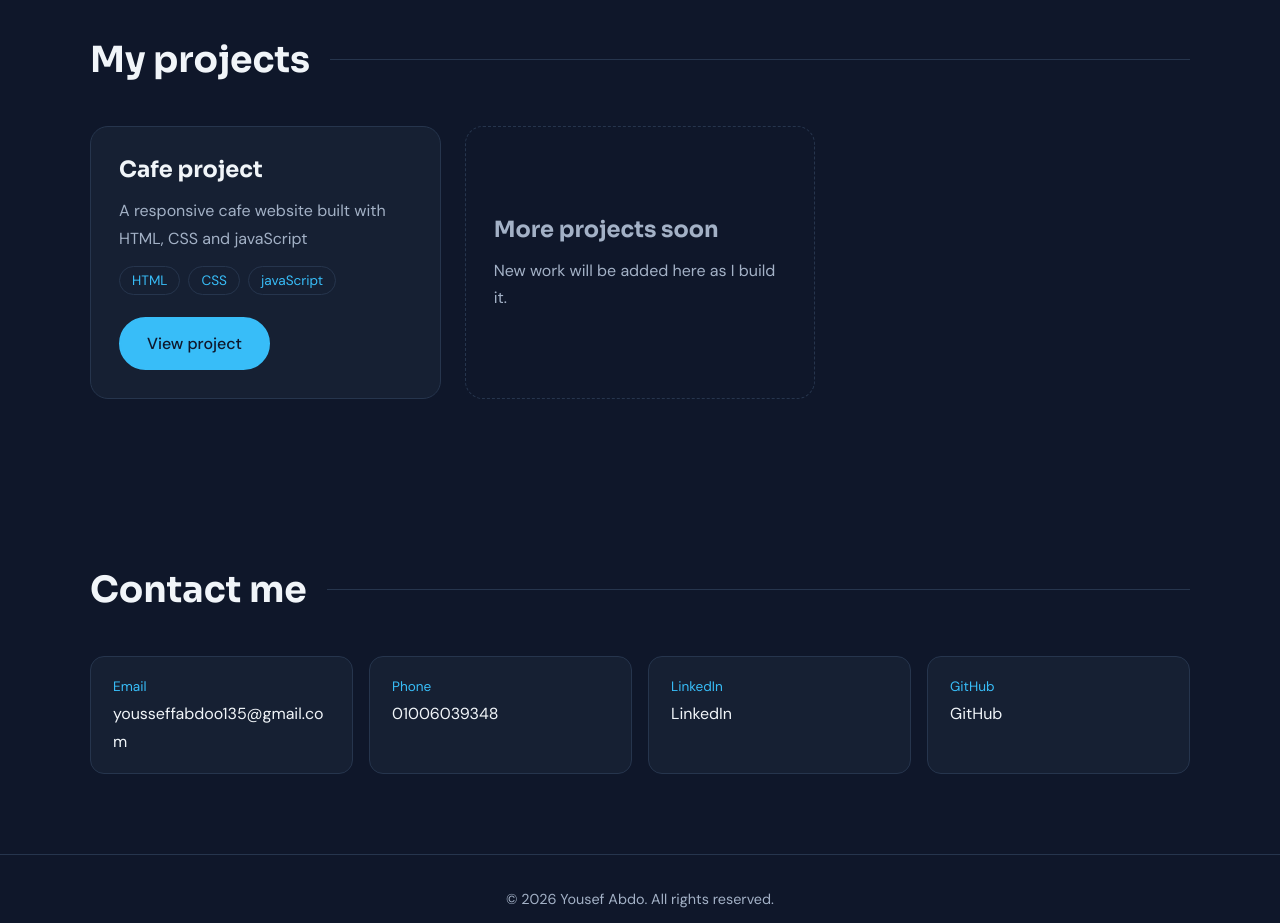
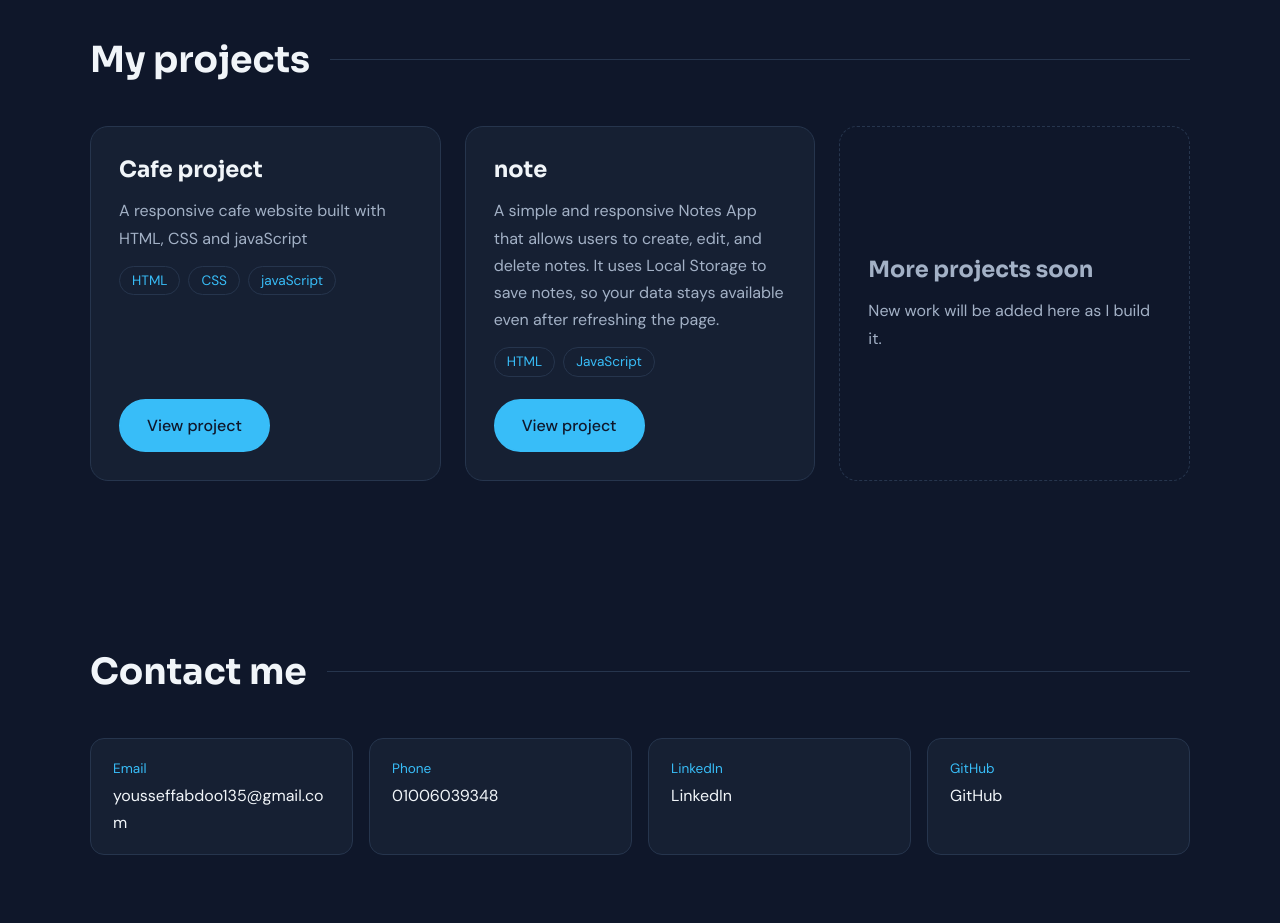
Before and after one commit to yousseffabdoo135-cmyk/yousef, a plain HTML site: page index.html in a window 1280 px wide. Shown: the part 1500-2423 px from the top of the page. Drawn offline with Linux system fonts and the light colour scheme.

Commit message:
Update index.html

```diff
--- a/index.html
+++ b/index.html
@@ -125,6 +125,14 @@ alt="Yousef Abdo">
                 </article>
                 -->
 
+
+                <article class="project-card">
+                    <h3>note</h3>
+                    <p>A simple and responsive Notes App that allows users to create, edit, and delete notes. It uses Local Storage to save notes, so your data stays available even after refreshing the page.</p>
+                    <ul class="tags"><li>HTML</li><li>JavaScript</li></ul>
+                    <a class="btn" href="https://yousseffabdoo135-cmyk.github.io/login-Bage./" target="_blank" rel="noopener">View project</a>
+                </article>
+
                 <div class="project-card project-soon">
                     <h3>More projects soon</h3>
                     <p>New work will be added here as I build it.</p>
```
